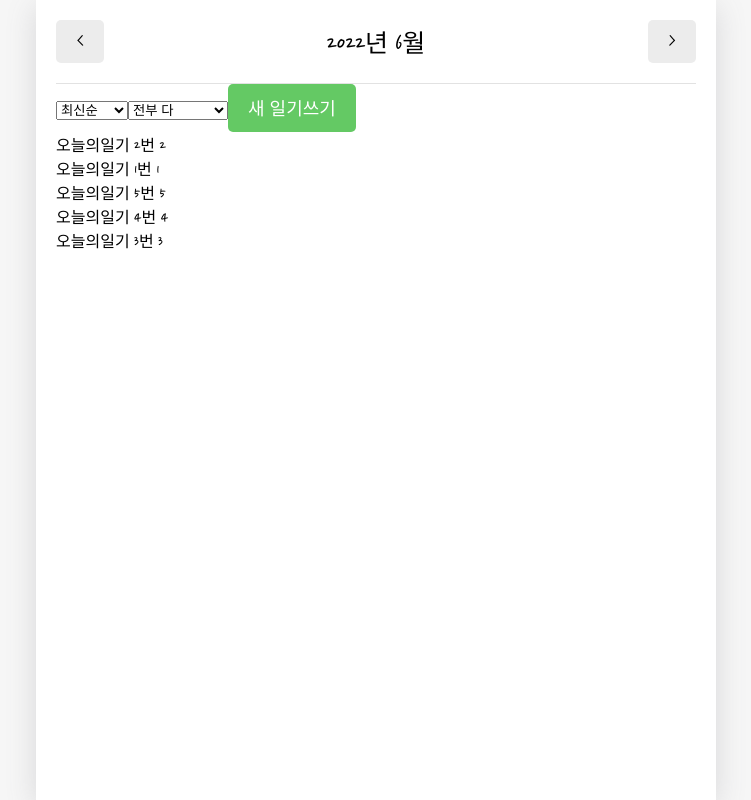
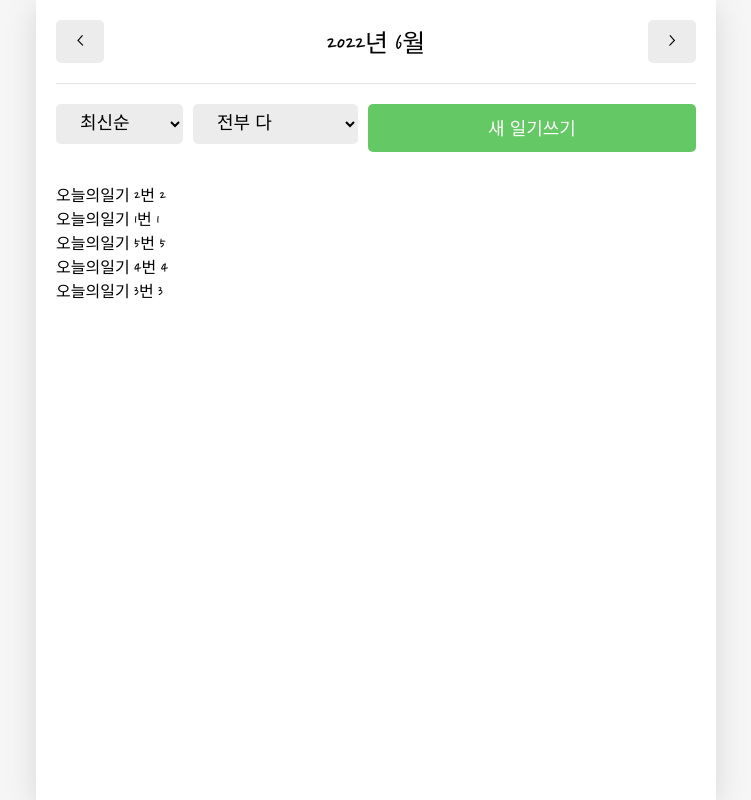
Before and after one commit to chaengs/emtion_diary, a React (Create React App) app: page / in a window 1280 px wide. Shown: the whole page, without its empty margins (264-1015 px from the left). Built offline with nearby package versions, Linux system fonts and the light colour scheme; a web font is replaced by a local one.

Commit message:
메뉴바 css

```diff
--- a/src/App.css
+++ b/src/App.css
@@ -91,3 +91,30 @@
 header button {
     font-family: 'Nanum Pen Script';
 }
+
+/* DirayList */
+.DiaryList .menu_wrapper {
+    margin-top: 20px;
+    margin-bottom: 30px;
+    display: flex;
+    justify-content: space-between;
+}
+
+.DiaryList .menu_wrapper .right_col {
+    flex-grow: 1;
+}
+
+.DiaryList .menu_wrapper .right_col button {
+    width: 100%;
+}
+
+.DiaryList .ControlMenu {
+    margin-right: 10px;
+    border: none;
+    border-radius: 5px;
+    background-color: #ececec;
+    padding: 10px 20px 10px 20px;
+    cursor: pointer;
+    font-family: 'Nanum Pen Script';
+    font-size: 18px;
+}
--- a/src/components/DiaryList.js
+++ b/src/components/DiaryList.js
@@ -18,7 +18,7 @@
 //일기 정렬 셀렉트 태그 생성 : 날짜순, 감정순
 const ControlMenu = ({value, onChange, optionList}) => {
     return (
-        <select value={value} onChange={(e)=>onChange(e.target.value)}>
+        <select className='ControlMenu' value={value} onChange={(e)=>onChange(e.target.value)}>
             {optionList.map((it,idx)=><option key={idx} value={it.value}>{it.name}</option>)}
         </select>
     )
@@ -54,10 +54,16 @@
     }
 
     return (
-        <div>
-            <ControlMenu value={sortType} onChange={setSortType} optionList={sortOptionList}/>
-            <ControlMenu value={filter} onChange={setFilter} optionList={filterOptionList}/>
-            <MyButton type={'positive'} text={'새 일기쓰기'} onClick={()=>navigate('/new')}/>
+        <div className='DiaryList'>
+            <div className='menu_wrapper'>
+                <div className='left_col'>
+                    <ControlMenu value={sortType} onChange={setSortType} optionList={sortOptionList}/>
+                    <ControlMenu value={filter} onChange={setFilter} optionList={filterOptionList}/>
+                </div>
+                <div className='right_col'>
+                    <MyButton type={'positive'} text={'새 일기쓰기'} onClick={()=>navigate('/new')}/>
+                </div>
+            </div>
             {getProcessedDiaryList().map((it)=>(
                 <div key={it.id}>
                     {it.content} {it.emotion}
```
